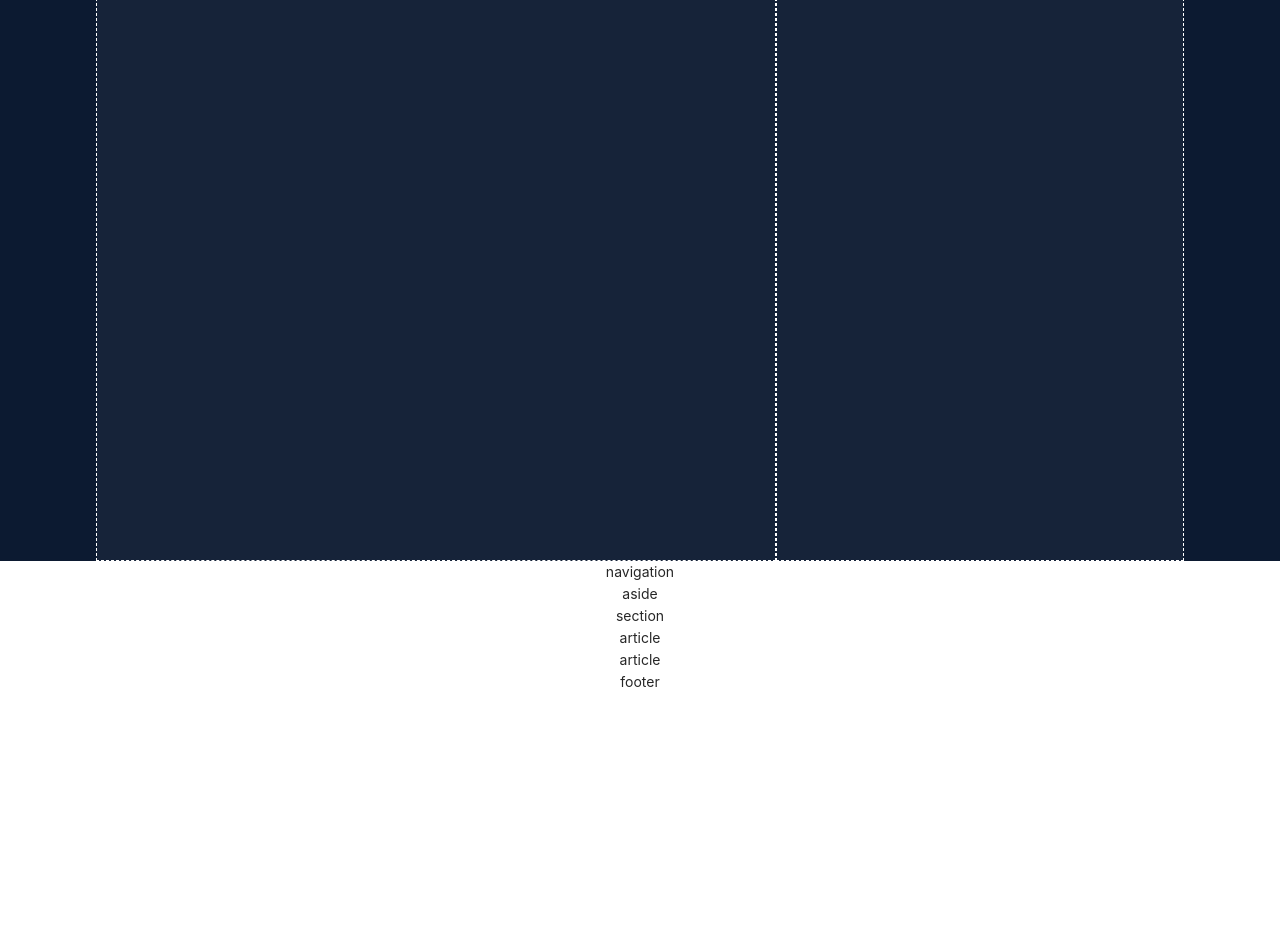
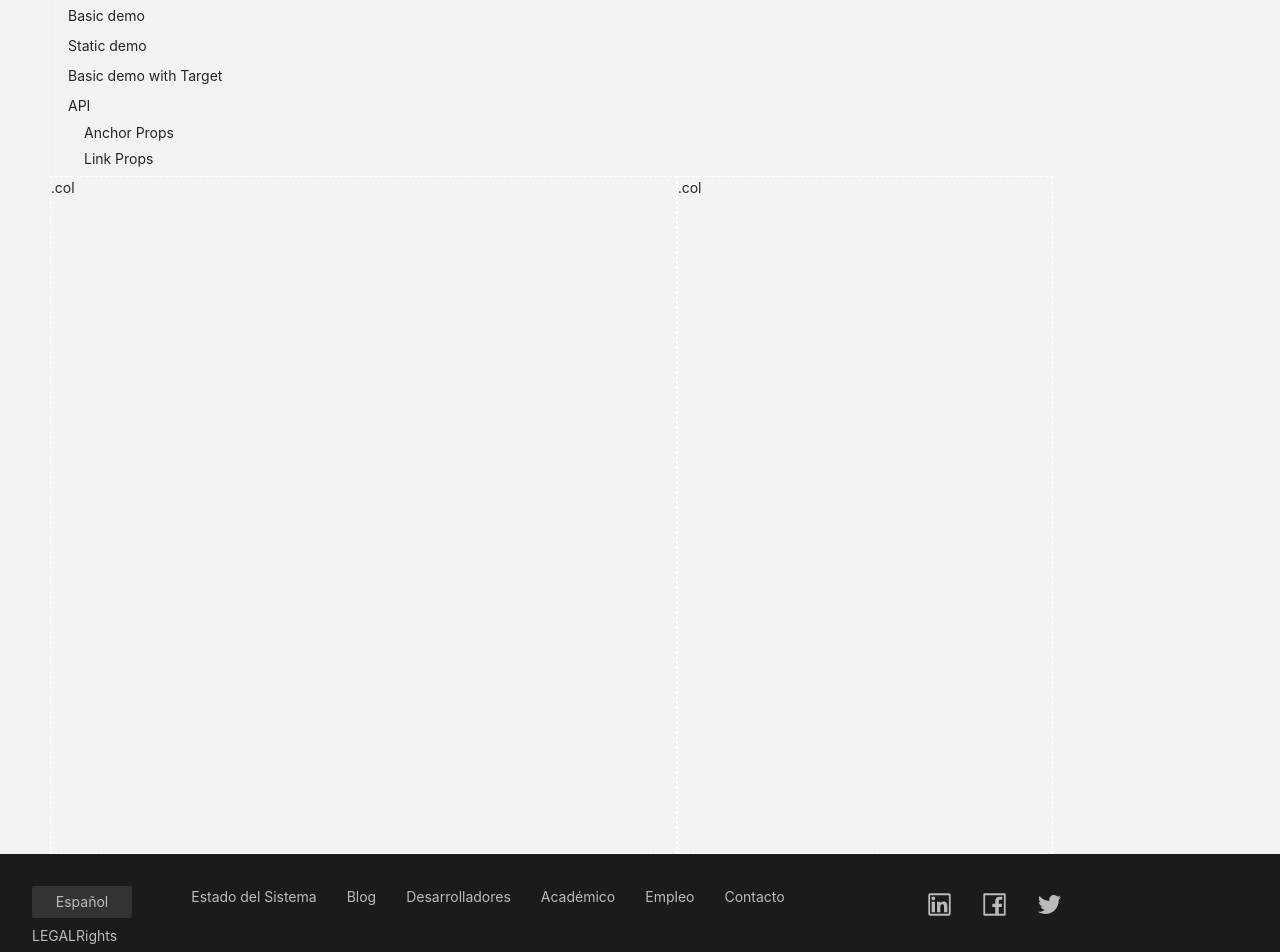
Before and after one commit to jmruiza/react-experimental-ui, a React (Create React App) app: page / in a window 1280 px wide. Shown: the part 117-1069 px from the top of the page. Before the commit the page ends 810 px from the top, so only its background shows below. Built offline with nearby package versions, Linux system fonts and the light colour scheme.

Commit message:
Prepare layout: Footer

```diff
--- a/src/App.css
+++ b/src/App.css
@@ -39,3 +39,20 @@
     transform: rotate(360deg);
   }
 }
+
+.footer-menu {
+  list-style-type: none;
+  margin: 0;
+  padding: 0;
+}
+
+.footer-menu>li {
+  display: inline;
+  margin: auto 10px;
+  padding: 0px 5px;
+}
+
+.footer-media-buttons {
+  margin: 0px auto 0px 0px;
+  font-size: 25px;
+}
--- a/src/App.js
+++ b/src/App.js
@@ -1,34 +1,32 @@
+// TODO: Use Redux
+
 import React from 'react';
-import logo from './logo.svg';
+import {Layout} from 'antd';
+import Header from './components/header';
+import Breadcrumb from './components/breadcrumb';
+import Sider from './components/sider';
+import Container from './components/container';
+import Footer from './components/footer';
 import './App.css';
 
-import Header from './components/header';
+const {Content} = Layout;
+const languajes = ["Español", "English"];
 
 function App() {
   return (
-    <div className="App">
-      <header className="App-header">
-        <Header/>
-      </header>
-      <nav className="App-navigation">
-        navigation
-      </nav>
-      <aside className="App-sidebar">
-        aside
-      </aside>
-      <section className="App-section">
-        section
-        <article className="App-article">
-          article
-        </article>
-        <article className="App-article">
-          article
-        </article>
-      </section>
-      <footer className="App-footer">
-        footer
-      </footer>
-    </div>
+    <Layout className="layout">
+      <Header/>
+      <Content style={{ padding: '0 50px' }}>
+        <Breadcrumb />
+        <Sider/>
+        <Container/>
+      </Content>
+      <Footer
+        style={{backgroundColor: "#1b1b1b", height: 98, padding: 32, color: '#bbb'}}
+        languajes={languajes}
+        currentLanguaje="Español"
+      />
+  </Layout>
   );
 }
 
--- /dev/null
+++ b/src/components/breadcrumb.js
@@ -0,0 +1,12 @@
+import React from 'react';
+import { Breadcrumb } from 'antd';
+
+export default () => {
+  return (
+      <Breadcrumb style={{ margin: '16px 0' }}>
+        <Breadcrumb.Item>Home</Breadcrumb.Item>
+        <Breadcrumb.Item>List</Breadcrumb.Item>
+        <Breadcrumb.Item>App</Breadcrumb.Item>
+      </Breadcrumb>
+  );
+};
--- /dev/null
+++ b/src/components/container.js
@@ -0,0 +1,20 @@
+import React from 'react';
+import { Row, Col } from 'antd';
+
+const style = {
+    backgroundColor: '#FFFFFF0A',
+    border: '1px dashed white',
+};
+
+export default () => {
+    return <Row
+        style={{
+            width: '85%',
+            minHeight: 678
+        }}
+        >
+        {/* TODO: Work in design with content */}
+        <Col xs={24} md={15} style={style}>.col</Col>
+        <Col xs={24} md={9} style={style}>.col</Col>
+    </Row>
+}
--- /dev/null
+++ b/src/components/footer.js
@@ -0,0 +1,74 @@
+import React from 'react';
+import {Row, Col, Layout, Menu, Dropdown, Button} from 'antd';
+import { LinkedinOutlined, FacebookOutlined, TwitterOutlined } from '@ant-design/icons';
+
+const {Footer} = Layout;
+const style = { textAlign: 'center' };
+const styleMenu = { width: 100, backgroundColor: '#333', color: '#bbb' };
+const menu = (
+    <Menu style={{...styleMenu}}>
+      <Menu.Item style={{color: '#bbb'}}>
+          Español
+      </Menu.Item>
+      <Menu.Item style={{color: '#bbb'}}>
+          English
+      </Menu.Item>
+    </Menu>
+  );
+
+export default (props) => {
+  return (
+        <Footer
+            style={{...style, ...props.style}}
+        >
+            <Row className='footer-main' justify="start">
+                <Col xs={24} md={1}>
+                    <Dropdown overlay={menu} placement="topCenter">
+                        <Button style={{...styleMenu, border: 'none'}}>{props.currentLanguaje}</Button>
+                    </Dropdown>
+                </Col>
+                <Col xs={24} md={16}>
+                    <ul className='footer-menu'>
+                        <li>
+                            Estado del Sistema
+                        </li>
+                        <li>
+                            Blog
+                        </li>
+                        <li>
+                            Desarrolladores
+                        </li>
+                        <li>
+                            Académico
+                        </li>
+                        <li>
+                            Empleo
+                        </li>
+                        <li>
+                            Contacto
+                        </li>
+                    </ul>
+                </Col>
+                {/* TODO: Fix to float right */}
+                <Col xs={24} md={4}>
+                    <ul className='footer-menu footer-media-buttons'>
+                        <li>
+                            <LinkedinOutlined />
+                        </li>
+                        <li>
+                            <FacebookOutlined />
+                        </li>
+                        <li>
+                            <TwitterOutlined />
+                        </li>
+                    </ul>
+                </Col>
+
+            </Row>
+            <Row className='footer-global'>
+                <Col>LEGAL</Col>
+                <Col>Rights</Col>
+            </Row>
+        </Footer>
+  );
+};
--- a/src/components/header.js
+++ b/src/components/header.js
@@ -1,20 +1,23 @@
 import React from 'react';
-import { Row, Col } from 'antd';
+import {Layout, Menu} from 'antd';
 
-const style = {
-    backgroundColor: '#FFFFFF0A',
-    border: '1px dashed white',
-};
+const {Item} = Menu;
+const {Header} = Layout;
 
 export default () => {
-    return <Row
-        style={{
-            width: '85%',
-            minHeight: 678
-        }}
-        >
-        {/* TODO: Work in design with content */}
-        <Col xs={24} md={15} style={style}>.col</Col>
-        <Col xs={24} md={9} style={style}>.col</Col>
-    </Row>
-}
+  return (
+    <Header>
+    <div className="logo" />
+    <Menu
+      theme="dark"
+      mode="horizontal"
+      defaultSelectedKeys={['2']}
+      style={{ lineHeight: '64px' }}
+    >
+      <Item key="1">nav 1</Item>
+      <Item key="2">nav 2</Item>
+      <Item key="3">nav 3</Item>
+    </Menu>
+  </Header>
+  );
+};
--- /dev/null
+++ b/src/components/sider.js
@@ -0,0 +1,23 @@
+import React, { useState } from 'react';
+import { Affix, Anchor } from 'antd';
+const { Link } = Anchor;
+
+export default () => {
+    const [top, setTop] = useState(10);
+
+    return (
+        <Affix offsetTop={top}>
+          <div type="primary">
+            <Anchor>
+                <Link href="#components-anchor-demo-basic" title="Basic demo" />
+                <Link href="#components-anchor-demo-static" title="Static demo" />
+                <Link href="#components-anchor-demo-basic" title="Basic demo with Target" target="_blank" />
+                <Link href="#API" title="API">
+                <Link href="#Anchor-Props" title="Anchor Props" />
+                <Link href="#Link-Props" title="Link Props" />
+                </Link>
+            </Anchor>
+          </div>
+        </Affix>
+        );
+    };
```
Also changed, not shown: src/components/aside.js (deleted).
